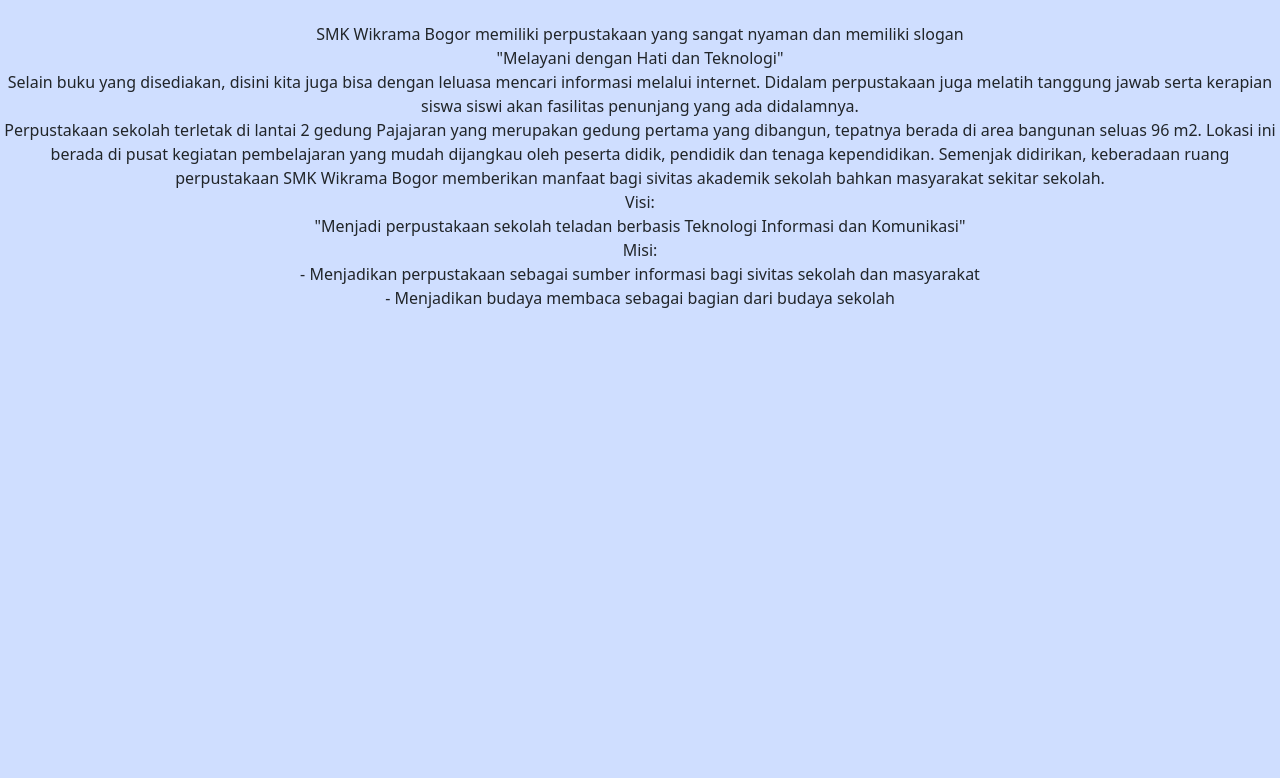
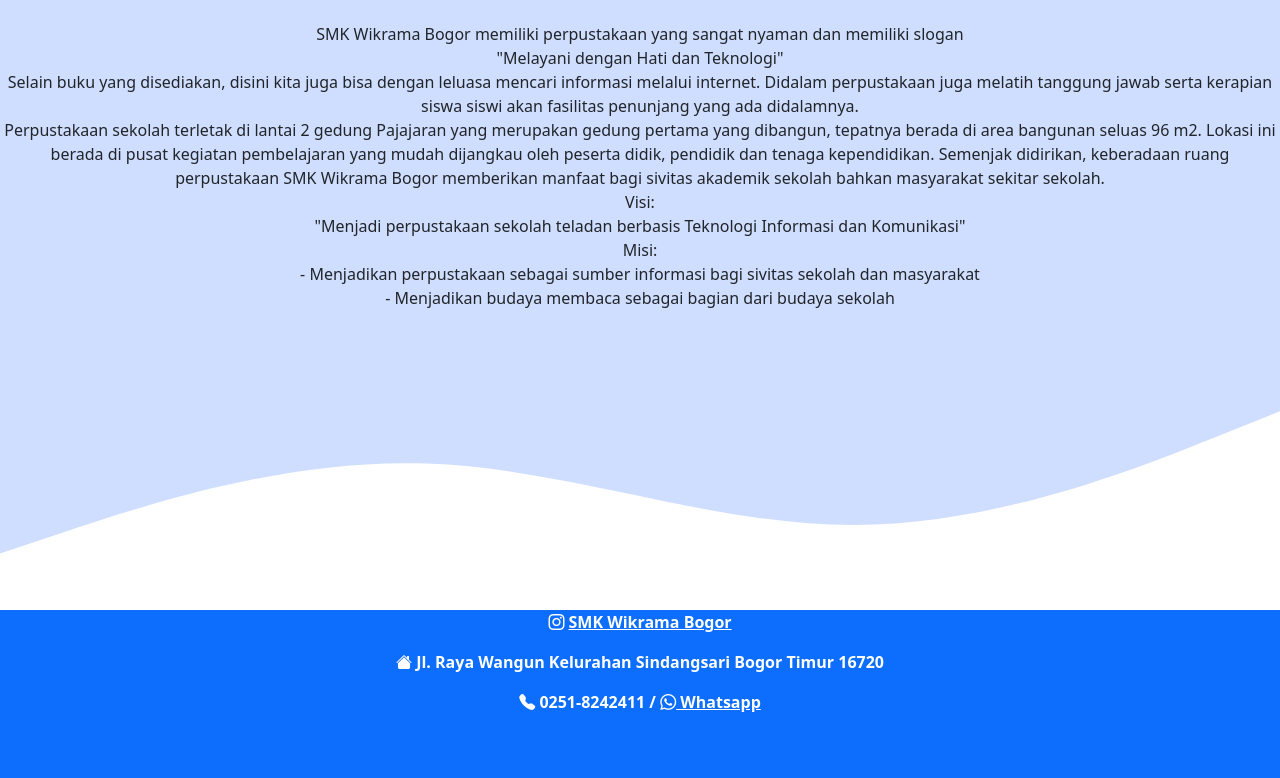
Before and after one commit to salsaazka/Project-Wikrama-Profile_Salsabila-Azka-Putri-PPLG-X-3, a plain HTML site: page perpustakaan.html in a window 1280 px wide. Shown: the part 449-1227 px from the top of the page. Before the commit the page ends 800 px from the top, so only its background shows below. Drawn offline with nearby package versions, Linux system fonts and the light colour scheme.

Commit message:
Perubahan perpustakaan.html

```diff
--- a/perpustakaan.html
+++ b/perpustakaan.html
@@ -54,8 +54,21 @@
             - Menjadikan perpustakaan sebagai sumber informasi bagi sivitas sekolah dan masyarakat <br>
             - Menjadikan budaya membaca sebagai bagian dari budaya sekolah
           </p>
+          <svg xmlns="http://www.w3.org/2000/svg" viewBox="0 0 1440 320">
+            <path
+              fill="#FFFFFF"
+              fill-opacity="1"
+              d="M0,256L80,229.3C160,203,320,149,480,154.7C640,160,800,224,960,224C1120,224,1280,160,1360,128L1440,96L1440,320L1360,320C1280,320,1120,320,960,320C800,320,640,320,480,320C320,320,160,320,80,320L0,320Z"
+            ></path>
+          </svg>
         </div>
 
+        <footer class="bg-primary text-white text-center pb-5 ">
+          <p><i class="bi bi-instagram"></i> <a href="https://instagram.com/smkwikrama?utm_medium=copy_link" class="text-white fw-bold">SMK Wikrama Bogor</a></p>
+
+          <p> <i class="bi bi-house-fill"></i> <b>Jl. Raya Wangun Kelurahan Sindangsari Bogor Timur 16720</b></p>
+          <p><i class="bi bi-telephone-fill"></i> <b>0251-8242411 /</b>  <i class="bi bi-whatsapp"></i><a href=" https://api.whatsapp.com/send/?phone=6282221718035&text&app_absent=0" class="text-white fw-bold"> Whatsapp</a></p>
+        </footer>
       <script src="https://cdn.jsdelivr.net/npm/bootstrap@5.1.3/dist/js/bootstrap.bundle.min.js" integrity="sha384-ka7Sk0Gln4gmtz2MlQnikT1wXgYsOg+OMhuP+IlRH9sENBO0LRn5q+8nbTov4+1p" crossorigin="anonymous"></script>
       </body>
       </html>
```
